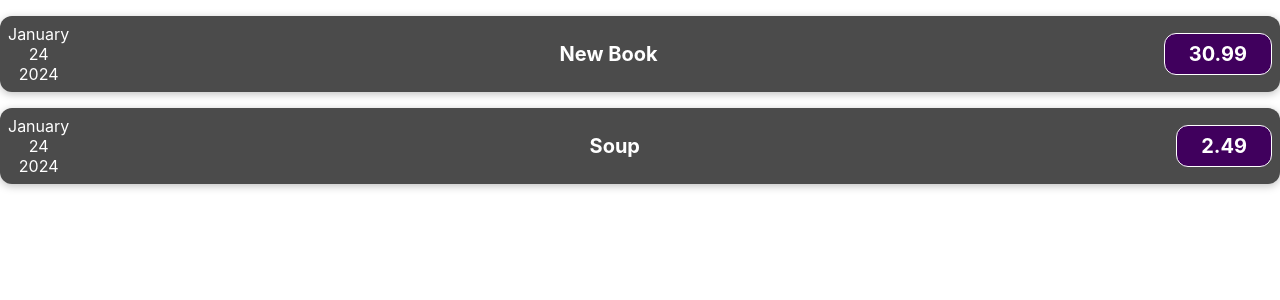
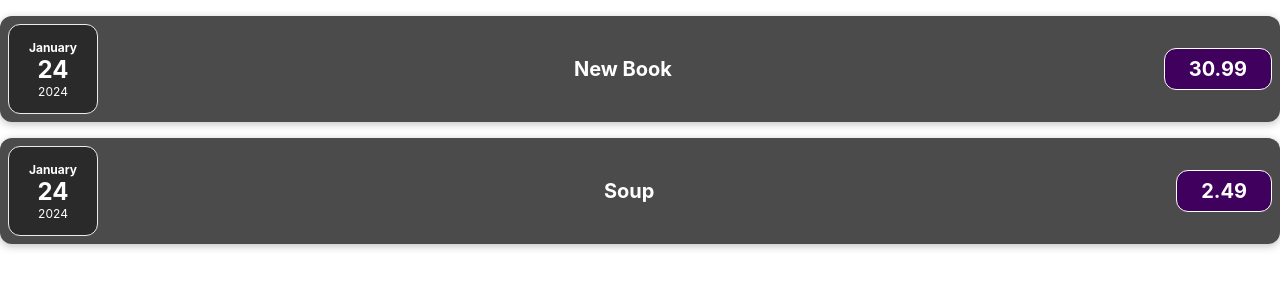
Before and after one commit to martinostrat/expenses, a React (Create React App) app: page / in a window 1280 px wide. Shown: the top 300 px of the page. Built offline with nearby package versions, Linux system fonts and the light colour scheme.

Commit message:
updated date component css

```diff
--- a/src/components/ExpenseDate.js
+++ b/src/components/ExpenseDate.js
@@ -1,13 +1,15 @@
+import './expenseDate.css';
+
 function ExpenseDate(props) {
     const day = props.date.toLocaleString('en-US', { day: '2-digit' });
     const month = props.date.toLocaleString('en-US', { month: 'long' });
     const year = props.date.getFullYear();
 
     return (
-        <div>
-            <div>{month}</div>
-            <div>{day}</div>
-            <div>{year}</div>
+        <div className='expense-date'>
+            <div className='expense-date__month'>{month}</div>
+            <div className='expense-date__day'>{day}</div>
+            <div className='expense-date__year'>{year}</div>
         </div>
     );
 }
--- /dev/null
+++ b/src/components/expenseDate.css
@@ -0,0 +1,26 @@
+.expense-date {
+    display: flex;
+    flex-direction: column;
+    width: 5.5rem;
+    height: 5.5rem;
+    border: 1px solid #ececec;
+    background-color: #2a2a2a;
+    color: white;
+    border-radius: 12px;
+    align-items: center;
+    justify-content: center;
+}
+
+.expense-date__month {
+    font-size: 0.75rem;
+    font-weight: bold;
+}
+
+.expense-date__year {
+    font-size: 0.75rem;
+}
+
+.expense-date__day {
+    font-size: 1.5rem;
+    font-weight: bold;
+}
```
